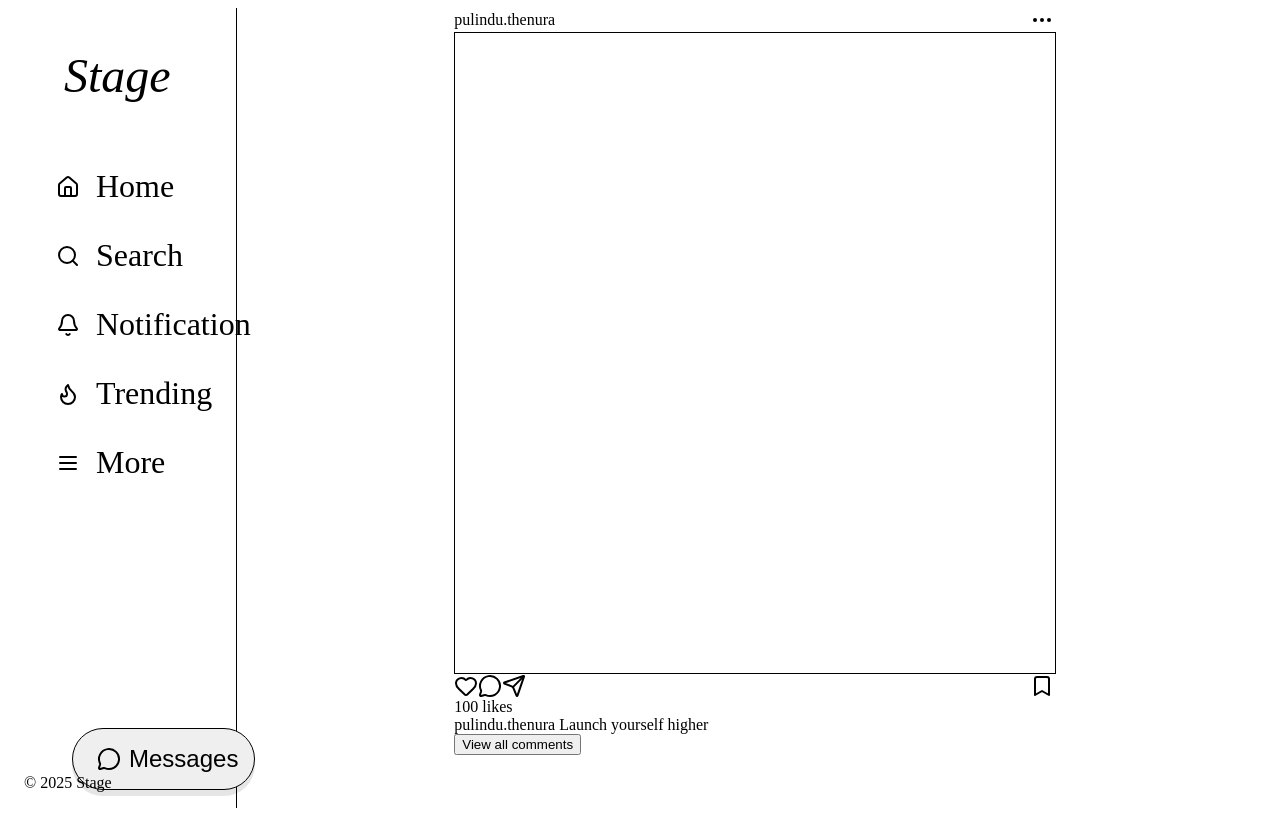
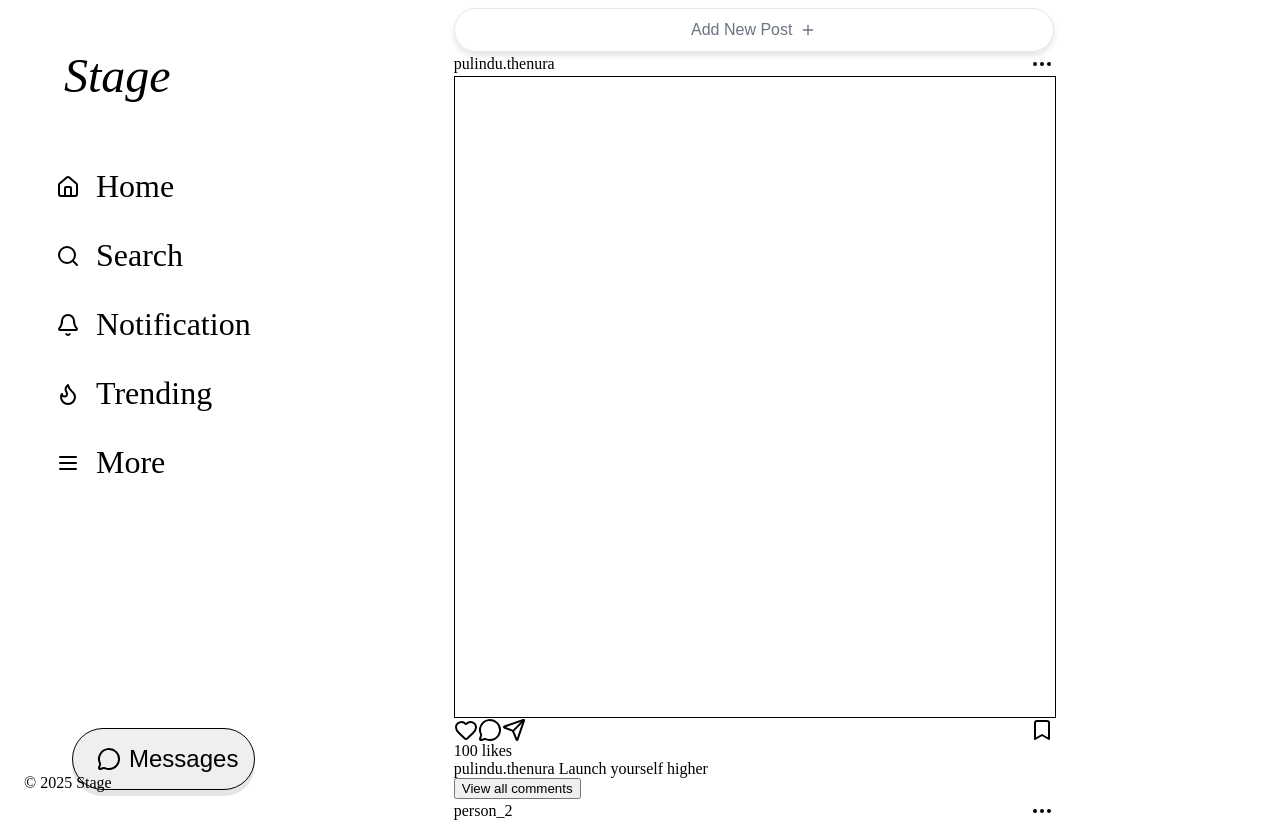
Before and after one commit to wppthenura/stage, a React (Vite) app in the folder frontend/: page / in a window 1280 px wide. Shown: the top 822 px of the page. Built offline with nearby package versions, Linux system fonts and the light colour scheme.

Commit message:
Frontend designs with UX algorithms, updates

```diff
--- a/frontend/package.json
+++ b/frontend/package.json
@@ -10,6 +10,7 @@
     "preview": "vite preview"
   },
   "dependencies": {
+    "@fontsource/poppins": "^5.2.6",
     "lucide-react": "^0.540.0",
     "react": "^19.1.1",
     "react-dom": "^19.1.1"
--- /dev/null
+++ b/frontend/src/components/Feed/AddPost.tsx
@@ -0,0 +1,89 @@
+import { Plus } from "lucide-react";
+import React from "react";
+
+interface AddPostProps {
+  width?: string;          // e.g., "300px" or "100%"
+  height?: string;         // e.g., "50px"
+  paddingX?: string;       // e.g., "16px"
+  paddingY?: string;       // e.g., "12px"
+  borderRadius?: string;   // e.g., "12px" (curveness)
+  shadow?: string;         // e.g., "0 4px 6px rgba(0,0,0,0.1)"
+  border?: string;         // e.g., "1px solid #e5e7eb"
+  bgColor?: string;        // e.g., "#fff"
+  textColor?: string;      // e.g., "#6b7280"
+  fontSize?: string;       // e.g., "16px"
+  fontWeight?: number;     // e.g., 500
+  hoverShadow?: string;    // e.g., "0 6px 8px rgba(0,0,0,0.15)"
+  hoverScale?: number;     // e.g., 1.01
+  activeScale?: number;    // e.g., 0.98
+  transitionDuration?: string; // e.g., "0.2s"
+  gap?: string;            // e.g., "8px"
+  iconSize?: string;       // e.g., "16px"
+  label?: string;          // e.g., "Add New Post"
+}
+
+export default function AddPost({
+  width = "100%",
+  height,
+  paddingX = "16px",
+  paddingY = "12px",
+  borderRadius = "24px",
+  shadow = "0 4px 6px rgba(0,0,0,0.1)",
+  border = "1px solid #e5e7eb",
+  bgColor = "#fff",
+  textColor = "#6b7280",
+  fontSize = "16px",
+  fontWeight = 500,
+  hoverShadow = "0 6px 8px rgba(0,0,0,0.15)",
+  hoverScale = 1.01,
+  activeScale = 0.98,
+  transitionDuration = "0.2s",
+  gap = "8px",
+  iconSize = "16px",
+  label = "Add New Post",
+}: AddPostProps) {
+
+  return (
+    <button
+      style={{
+        width,
+        height,
+        padding: `${paddingY} ${paddingX}`,
+        borderRadius,
+        boxShadow: shadow,
+        border,
+        backgroundColor: bgColor,
+        color: textColor,
+        fontSize,
+        fontWeight,
+        display: "flex",
+        alignItems: "center",
+        justifyContent: "center",
+        gap,
+        cursor: "pointer",
+        transition: `all ${transitionDuration} ease-in-out`,
+      }}
+      onMouseEnter={(e) => {
+        const target = e.currentTarget as HTMLButtonElement;
+        target.style.transform = `scale(${hoverScale})`;
+        target.style.boxShadow = hoverShadow;
+      }}
+      onMouseLeave={(e) => {
+        const target = e.currentTarget as HTMLButtonElement;
+        target.style.transform = "scale(1)";
+        target.style.boxShadow = shadow;
+      }}
+      onMouseDown={(e) => {
+        const target = e.currentTarget as HTMLButtonElement;
+        target.style.transform = `scale(${activeScale})`;
+      }}
+      onMouseUp={(e) => {
+        const target = e.currentTarget as HTMLButtonElement;
+        target.style.transform = `scale(${hoverScale})`;
+      }}
+    >
+      <span>{label}</span>
+      <Plus style={{ width: iconSize, height: iconSize }} />
+    </button>
+  );
+}
--- a/frontend/src/components/Feed/Feed.tsx
+++ b/frontend/src/components/Feed/Feed.tsx
@@ -1,14 +1,23 @@
 import Post from "./Post";
+import AddPost from "./AddPost";
 
 export default function Feed() {
-  // Single post like your mock
   return (
-    <div className="py-10">
+    <div className="py-10 w-full max-w-xl mx-auto flex flex-col gap-6">
+      {/* Add Post Section */}
+      <AddPost />
+
+      {/* Example Posts */}
       <Post
         username="pulindu.thenura"
         likes={100}
         caption="Launch yourself higher"
       />
+      <Post
+        username="person_2"
+        likes={230}
+        caption="Beautiful day 🌸"
+      />
     </div>
   );
 }
--- a/frontend/src/components/Header.tsx
+++ /dev/null
@@ -1,26 +0,0 @@
-const Header = () => {
-  return (
-    <header className="flex justify-between items-center px-4 py-3 border-b bg-white sticky top-0 z-10">
-      {/* Logo */}
-      <h1 className="text-2xl font-bold">Stage</h1>
-
-      {/* Search Bar */}
-      <input
-        type="text"
-        placeholder="Search"
-        className="hidden sm:block bg-gray-100 text-sm rounded-md px-3 py-1 outline-none"
-      />
-
-      {/* Icons */}
-      <div className="flex space-x-4">
-        <span>🏠</span>
-        <span>💬</span>
-        <span>➕</span>
-        <span>❤️</span>
-        <span>👤</span>
-      </div>
-    </header>
-  );
-};
-
-export default Header;
--- a/frontend/src/components/Sidebar/Sidebar.tsx
+++ b/frontend/src/components/Sidebar/Sidebar.tsx
@@ -1,9 +1,8 @@
 import { Home, Search, Bell, Flame, Menu, MessageCircle } from "lucide-react";
-
 const Item = ({ icon: Icon, label }: { icon: any; label: string }) => (
   <div className="flex items-center gap-[1rem] cursor-pointer hover:text-gray-700">
     <Icon className="w-6 h-6" />
-    <span className="text-lg font-inter">{label}</span>
+    <span className="text-lg font-poppins">{label}</span>
   </div>
 );
 
--- a/frontend/src/main.tsx
+++ b/frontend/src/main.tsx
@@ -1,7 +1,10 @@
 import { StrictMode } from 'react';
 import { createRoot } from 'react-dom/client';
 import './index.css';
-import App from './App.tsx';
+import App from './App';
+import "@fontsource/poppins"; // defaults to 400
+import "@fontsource/poppins/600.css"; // semi-bold
+
 
 createRoot(document.getElementById('root')!).render(
   <StrictMode>
--- a/frontend/src/pages/HomePage.tsx
+++ b/frontend/src/pages/HomePage.tsx
@@ -6,7 +6,7 @@ const HomePage = () => {
   return (
     <div className="flex bg-gray-50 min-h-screen">
       {/* Left Sidebar */}
-      <aside className="w-[18%] border-r border-gray-200 bg-white">
+      <aside className="w-[18%] bg-white">
         <Sidebar />
       </aside>
 
--- a/frontend/tailwind.config.js
+++ b/frontend/tailwind.config.js
@@ -1,11 +1,16 @@
+/** @type {import('tailwindcss').Config} */
 module.exports = {
-  purge: [],
+  content: [
+    "./index.html",
+    "./src/**/*.{js,ts,jsx,tsx}",
+  ],
   darkMode: false, // or 'media' or 'class'
   theme: {
-    extend: {},
-  },
-  variants: {
-    extend: {},
+    extend: {
+      fontFamily: {
+        poppins: ["Poppins", "sans-serif"],
+      },
+    },
   },
   plugins: [],
 }
```
Also changed, not shown: 1 other file (tests, documents, lock files or other folders).
